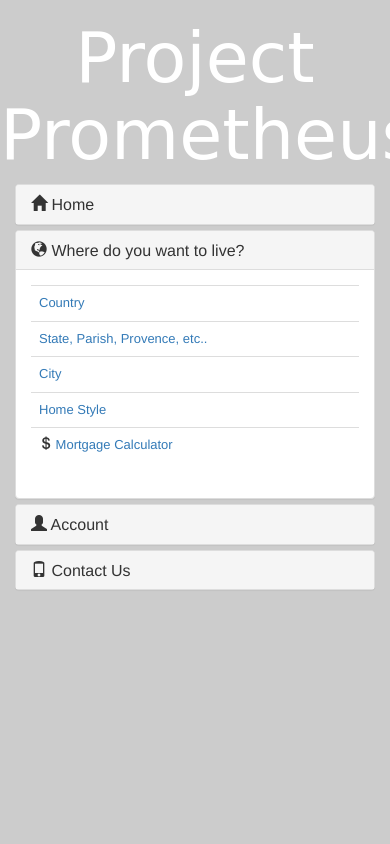
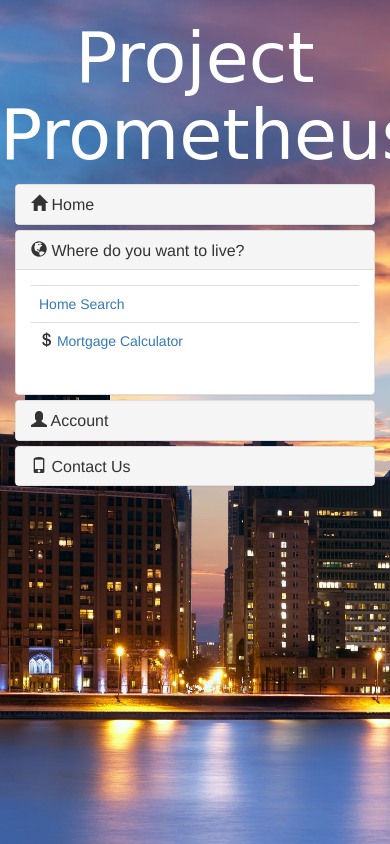
Before and after one commit to Rhyngoh/ProjectPrometheus, a PHP site: page / in a window 390 px wide, after a click on "Where do you want to live?"; the page is wider, and only the part inside the window is pictured. Run offline with PHP 8.4, Linux system fonts and the light colour scheme; some libraries are stand-ins or nearby versions; some web fonts are replaced.

Commit message:
links added

```diff
--- a/index.html
+++ b/index.html
@@ -73,22 +73,7 @@
                             <table class="table">
                                 <tr>
                                     <td>
-                                        <a href="http://www.jquery2dotnet.com">Country</a>
-                                    </td>
-                                </tr>
-                                <tr>
-                                    <td>
-                                        <a href="http://www.jquery2dotnet.com">State, Parish, Provence, etc..</a>
-                                    </td>
-                                </tr>
-                                <tr>
-                                    <td>
-                                        <a href="http://www.jquery2dotnet.com">City</a>
-                                    </td>
-                                </tr>
-                                <tr>
-                                    <td>
-                                        <a href="http://www.jquery2dotnet.com">Home Style</a>
+                                        <a href="http://www.jquery2dotnet.com">Home Search</a>
                                     </td>
                                 </tr>
                                 <tr>
--- a/style.css
+++ b/style.css
@@ -20,8 +20,13 @@
         background-color: #333;
     }
 
+    .container {
+    	width: ;
+
+    }
+
     .wrapper {
-        width: 600px;
+        width: 1280px;
     }
 }
 
@@ -32,19 +37,15 @@
 	}
 
 	.wrapper {
-   		width:515;
+   		width:960;
 	}
 
-body {
-	background: #ccc;
-	font-size: 13px;
-	line-height: 20px;
-}
-.wrapper {
-	width: 600px;
-	margin: 20px auto;
-}
+@media screen and (max-width: 480px) {
 
-footer {
+	body {
+    background-color: #ffffff ;
+	}
 
-}
+	.wrapper {
+   		width:800;
+	}
```
